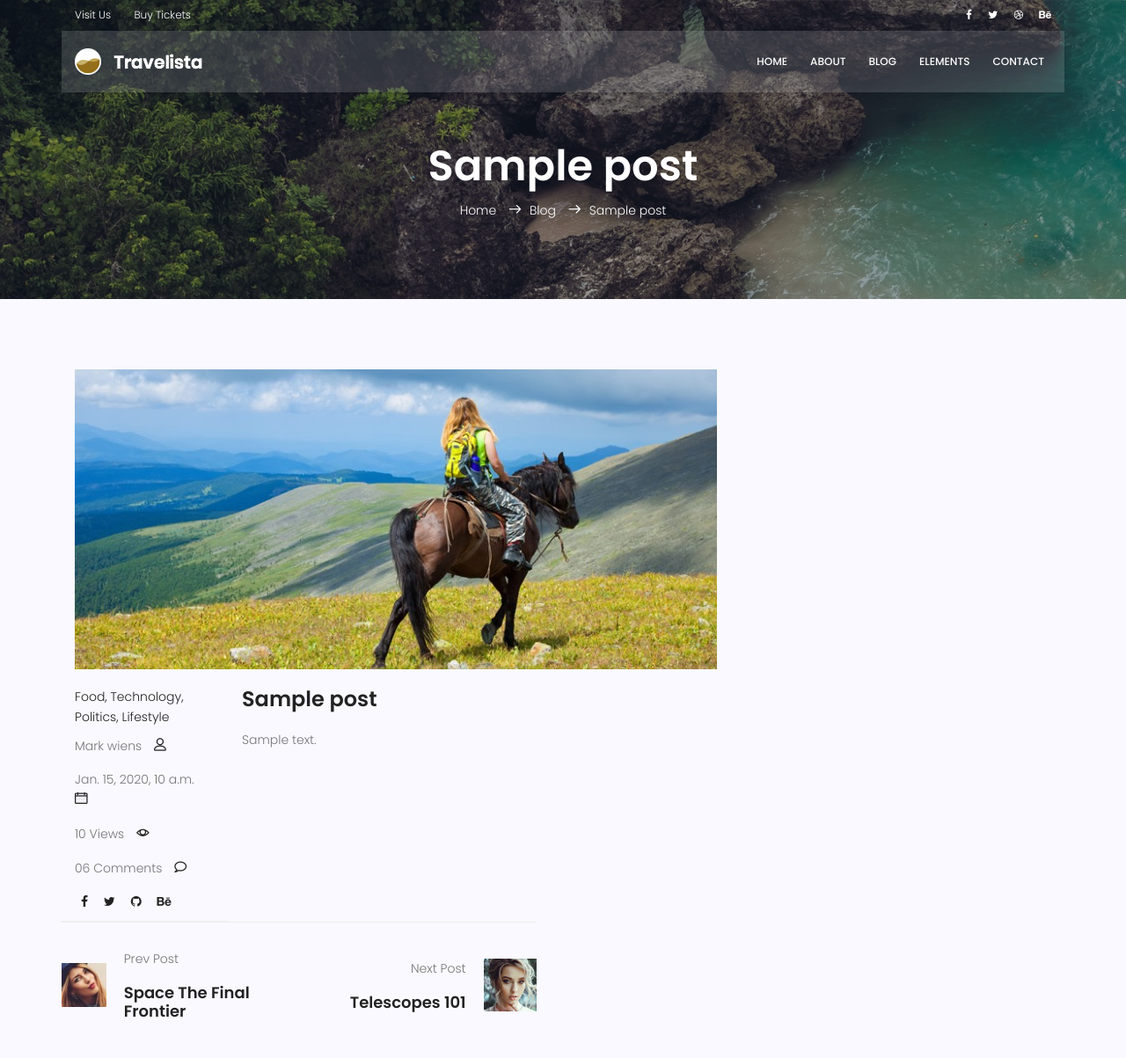
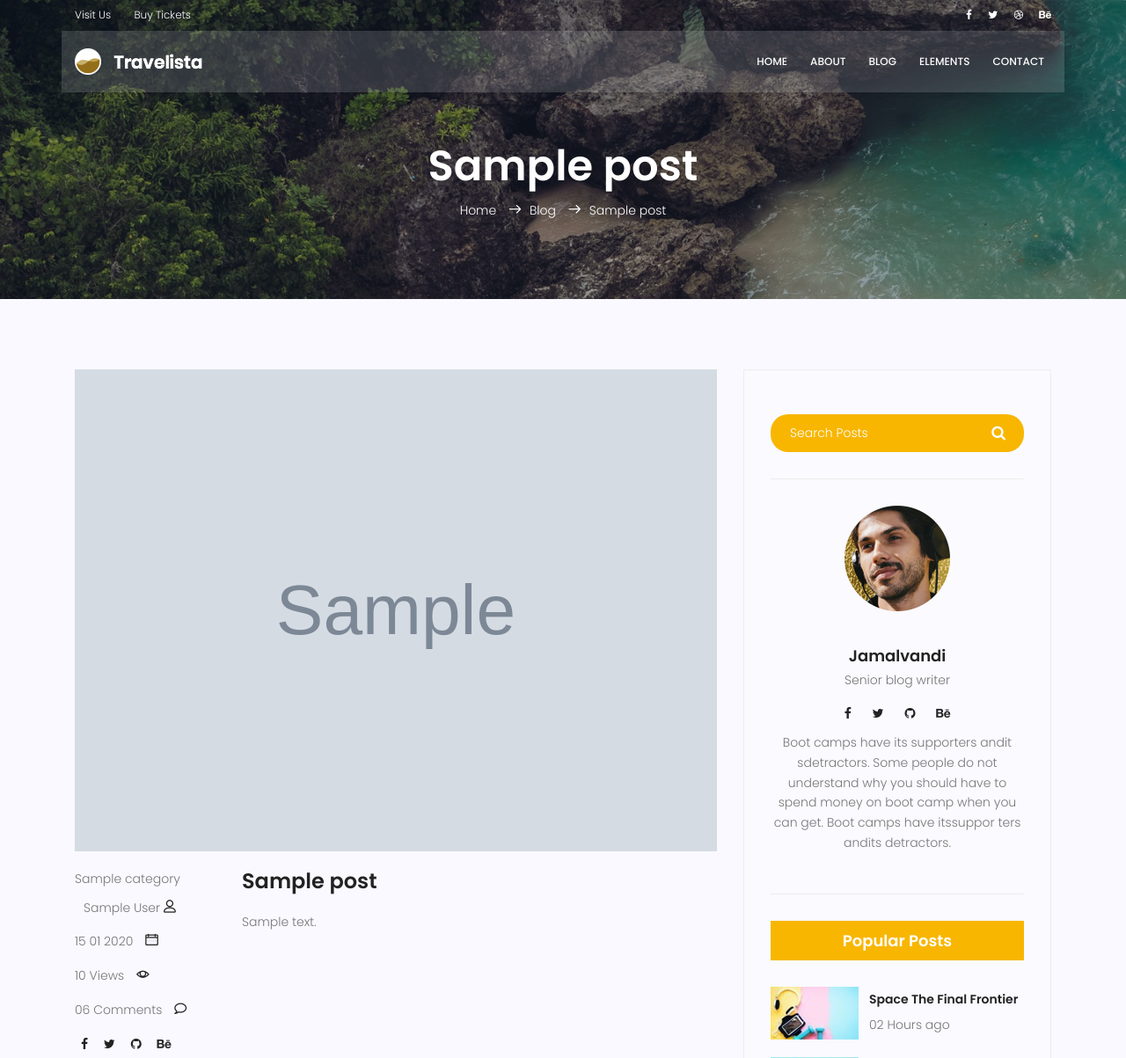
Before and after one commit to Jamalvandi/My-Site, a Django app: page /blog/1 in a window 1280 px wide. Shown: the top 1203 px of the page at 88% size. Run offline with Django 3.2, Linux system fonts and the light colour scheme; tables that the repository leaves empty hold one stand-in row (values such as "Sample post"); grey boxes marked "Sample" are stand-in pictures; some libraries are stand-ins or nearby versions.

Commit message:
add image and some changes
-install pillow package
-add image  and show in blogs pages
-use include template tag

```diff
--- a/blog/models.py
+++ b/blog/models.py
@@ -9,7 +9,7 @@
 
 
 class Post (models.Model):
-    # image
+    image = models.ImageField(default = "blog/default.jpg" , upload_to= "blog" )
     author = models.ForeignKey(User, null= True,on_delete=models.SET_NULL)
     title = models.CharField(max_length=255)
     content = models.TextField()
--- a/requirment.txt
+++ b/requirment.txt
@@ -2,3 +2,4 @@
 Django==3.2, <3.3
 pytz
 sqlparse
+pillow
--- /dev/null
+++ b/templates/blog/blog-ads.html
@@ -0,0 +1,6 @@
+{% load static %}
+
+
+<div class="single-sidebar-widget ads-widget">
+    <a href="#"><img class="img-fluid" src="{%static "img/blog/ads-banner.jpg"%}" alt=""></a>
+</div>
--- a/templates/blog/blog-single.html
+++ b/templates/blog/blog-single.html
@@ -25,19 +25,18 @@
 							<div class="single-post row">
 								<div class="col-lg-12">
 									<div class="feature-img">
-										<img class="img-fluid" src="{%static 'img/blog/feature-img1.jpg' %}" alt="">
+										<img class="img-fluid" src="{{post.image.url}}" alt="">
 									</div>
 								</div>
 								<div class="col-lg-3  col-md-3 meta-details">
 									<ul class="tags">
-										<li><a href="#">Food,</a></li>
-										<li><a href="#">Technology,</a></li>
-										<li><a href="#">Politics,</a></li>
-										<li><a href="#">Lifestyle</a></li>
+										{% for cat in post.category.all %}
+										{{ cat.name }}
+										{% endfor %}
 									</ul>
 									<div class="user-details row">
-										<p class="user-name col-lg-12 col-md-12 col-6"><a href="#">Mark wiens</a> <span class="lnr lnr-user"></span></p>
-										<p class="date col-lg-12 col-md-12 col-6"><a href="#">{{post.published_date}}</a> <span class="lnr lnr-calendar-full"></span></p>
+										<p class="user-name col-lg-12 col-md-12 col-6"><a href="#"></a>{{post.author.get_full_name}} <span class="lnr lnr-user"></span></p>
+										<p class="date col-lg-12 col-md-12 col-6"><a href="#">{{post.published_date|date:"j m Y"}}</a> <span class="lnr lnr-calendar-full"></span></p>
 										<p class="view col-lg-12 col-md-12 col-6"><a href="#">{{post.counted_views}} Views</a> <span class="lnr lnr-eye"></span></p>
 										<p class="comments col-lg-12 col-md-12 col-6"><a href="#">06 Comments</a> <span class="lnr lnr-bubble"></span></p>
 										<ul class="social-links col-lg-12 col-md-12 col-6">
@@ -54,11 +53,12 @@
 										{{post.content}}
 									</p>
 								</div>
+							</div>
 							<div class="navigation-area">
 								<div class="row">
 									<div class="col-lg-6 col-md-6 col-12 nav-left flex-row d-flex justify-content-start align-items-center">
 										<div class="thumb">
-											<a href="#"><img class="img-fluid" src="{%static 'img/blog/prev.jpg' %}" alt=""></a>
+											<a href="#"><img class="img-fluid" src="{%static "img/blog/prev.jpg"%}" alt=""></a>
 										</div>
 										<div class="arrow">
 											<a href="#"><span class="lnr text-white lnr-arrow-left"></span></a>
@@ -77,7 +77,7 @@
 											<a href="#"><span class="lnr text-white lnr-arrow-right"></span></a>
 										</div>
 										<div class="thumb">
-											<a href="#"><img class="img-fluid" src="{%static 'img/blog/next.jpg' %}" alt=""></a>
+											<a href="#"><img class="img-fluid" src="{%static "img/blog/next.jpg"%}" alt=""></a>
 										</div>
 									</div>
 								</div>
@@ -88,7 +88,7 @@
                                     <div class="single-comment justify-content-between d-flex">
                                         <div class="user justify-content-between d-flex">
                                             <div class="thumb">
-                                                <img src="{%static 'img/blog/c1.jpg' %}" alt="">
+                                                <img src="{%static "img/blog/c1.jpg"%}" alt="">
                                             </div>
                                             <div class="desc">
                                                 <h5><a href="#">Emilly Blunt</a></h5>
@@ -107,7 +107,7 @@
                                     <div class="single-comment justify-content-between d-flex">
                                         <div class="user justify-content-between d-flex">
                                             <div class="thumb">
-                                                <img src="{%static 'img/blog/c2.jpg' %}" alt="">
+                                                <img src="{%static "img/blog/c2.jpg"%}" alt="">
                                             </div>
                                             <div class="desc">
                                                 <h5><a href="#">Elsie Cunningham</a></h5>
@@ -126,7 +126,7 @@
                                     <div class="single-comment justify-content-between d-flex">
                                         <div class="user justify-content-between d-flex">
                                             <div class="thumb">
-                                                <img src="{%static 'img/blog/c3.jpg' %}" alt="">
+                                                <img src="{%static "img/blog/c3.jpg"%}" alt="">
                                             </div>
                                             <div class="desc">
                                                 <h5><a href="#">Annie Stephens</a></h5>
@@ -145,7 +145,7 @@
                                     <div class="single-comment justify-content-between d-flex">
                                         <div class="user justify-content-between d-flex">
                                             <div class="thumb">
-                                                <img src="{%static 'img/blog/c4.jpg' %}" alt="">
+                                                <img src="{%static "img/blog/c4.jpg"%}" alt="">
                                             </div>
                                             <div class="desc">
                                                 <h5><a href="#">Maria Luna</a></h5>
@@ -164,7 +164,7 @@
                                     <div class="single-comment justify-content-between d-flex">
                                         <div class="user justify-content-between d-flex">
                                             <div class="thumb">
-                                                <img src="{%static 'img/blog/c5.jpg' %}" alt="">
+                                                <img src="{%static "img/blog/c5.jpg"%}" alt="">
                                             </div>
                                             <div class="desc">
                                                 <h5><a href="#">Ina Hayes</a></h5>
@@ -209,28 +209,13 @@
 			                            <button type="submit"><i class="fa fa-search"></i></button>
 			                        </form>
 								</div>
-								<div class="single-sidebar-widget user-info-widget">
-									<img src="{%static 'img/blog/user-info.png' %}" alt="">
-									<a href="#"><h4>Charlie Barber</h4></a>
-									<p>
-										Senior blog writer
-									</p>
-									<ul class="social-links">
-										<li><a href="#"><i class="fa fa-facebook"></i></a></li>
-										<li><a href="#"><i class="fa fa-twitter"></i></a></li>
-										<li><a href="#"><i class="fa fa-github"></i></a></li>
-										<li><a href="#"><i class="fa fa-behance"></i></a></li>
-									</ul>
-									<p>
-										Boot camps have its supporters andit sdetractors. Some people do not understand why you should have to spend money on boot camp when you can get. Boot camps have itssuppor ters andits detractors.
-									</p>
-								</div>
+								{% include "blog/blog-writer.html" %}
 								<div class="single-sidebar-widget popular-post-widget">
 									<h4 class="popular-title">Popular Posts</h4>
 									<div class="popular-post-list">
 										<div class="single-post-list d-flex flex-row align-items-center">
 											<div class="thumb">
-												<img class="img-fluid" src="{%static 'img/blog/pp1.jpg' %}" alt="">
+												<img class="img-fluid" src="{%static "img/blog/pp1.jpg"%}" alt="">
 											</div>
 											<div class="details">
 												<a href="blog-single.html"><h6>Space The Final Frontier</h6></a>
@@ -239,7 +224,7 @@
 										</div>
 										<div class="single-post-list d-flex flex-row align-items-center">
 											<div class="thumb">
-												<img class="img-fluid" src="{%static 'img/blog/pp2.jpg' %}" alt="">
+												<img class="img-fluid" src="{%static "img/blog/pp2.jpg"%}" alt="">
 											</div>
 											<div class="details">
 												<a href="blog-single.html"><h6>The Amazing Hubble</h6></a>
@@ -248,7 +233,7 @@
 										</div>
 										<div class="single-post-list d-flex flex-row align-items-center">
 											<div class="thumb">
-												<img class="img-fluid" src="{%static 'img/blog/pp3.jpg' %}" alt="">
+												<img class="img-fluid" src="{%static "img/blog/pp3.jpg"%}" alt="">
 											</div>
 											<div class="details">
 												<a href="blog-single.html"><h6>Astronomy Or Astrology</h6></a>
@@ -257,7 +242,7 @@
 										</div>
 										<div class="single-post-list d-flex flex-row align-items-center">
 											<div class="thumb">
-												<img class="img-fluid" src="{%static 'img/blog/pp4.jpg' %}" alt="">
+												<img class="img-fluid" src="{%static "img/blog/pp4.jpg"%}" alt="">
 											</div>
 											<div class="details">
 												<a href="blog-single.html"><h6>Asteroids telescope</h6></a>
@@ -266,9 +251,9 @@
 										</div>
 									</div>
 								</div>
-								<div class="single-sidebar-widget ads-widget">
-									<a href="#"><img class="img-fluid" src="{%static 'img/blog/ads-banner.jpg' %}" alt=""></a>
-								</div>
+
+								{% include "blog/blog-ads.html" %}
+
 								<div class="single-sidebar-widget post-category-widget">
 									<h4 class="category-title">Post Catgories</h4>
 									<ul class="cat-list">
--- /dev/null
+++ b/templates/blog/blog-writer.html
@@ -0,0 +1,20 @@
+{% load static %}
+
+
+
+<div class="single-sidebar-widget user-info-widget">
+    <img src="{%static 'img/blog/user-info.png' %}" alt="">
+    <a href="#"><h4>Jamalvandi</h4></a>
+    <p>
+        Senior blog writer
+    </p>
+    <ul class="social-links">
+        <li><a href="#"><i class="fa fa-facebook"></i></a></li>
+        <li><a href="#"><i class="fa fa-twitter"></i></a></li>
+        <li><a href="#"><i class="fa fa-github"></i></a></li>
+        <li><a href="#"><i class="fa fa-behance"></i></a></li>
+    </ul>
+    <p>
+        Boot camps have its supporters andit sdetractors. Some people do not understand why you should have to spend money on boot camp when you can get. Boot camps have itssuppor ters andits detractors.
+    </p>
+</div>
```
Also changed, not shown: templates/blog/blog-home.html (+8 -23 lines), Media/blog/feature-img1.jpg (added), Media/blog/feature-img2.jpg (added), Media/blog/feature-img5.jpg (added), blog/migrations/0006_post_image.py (added).
